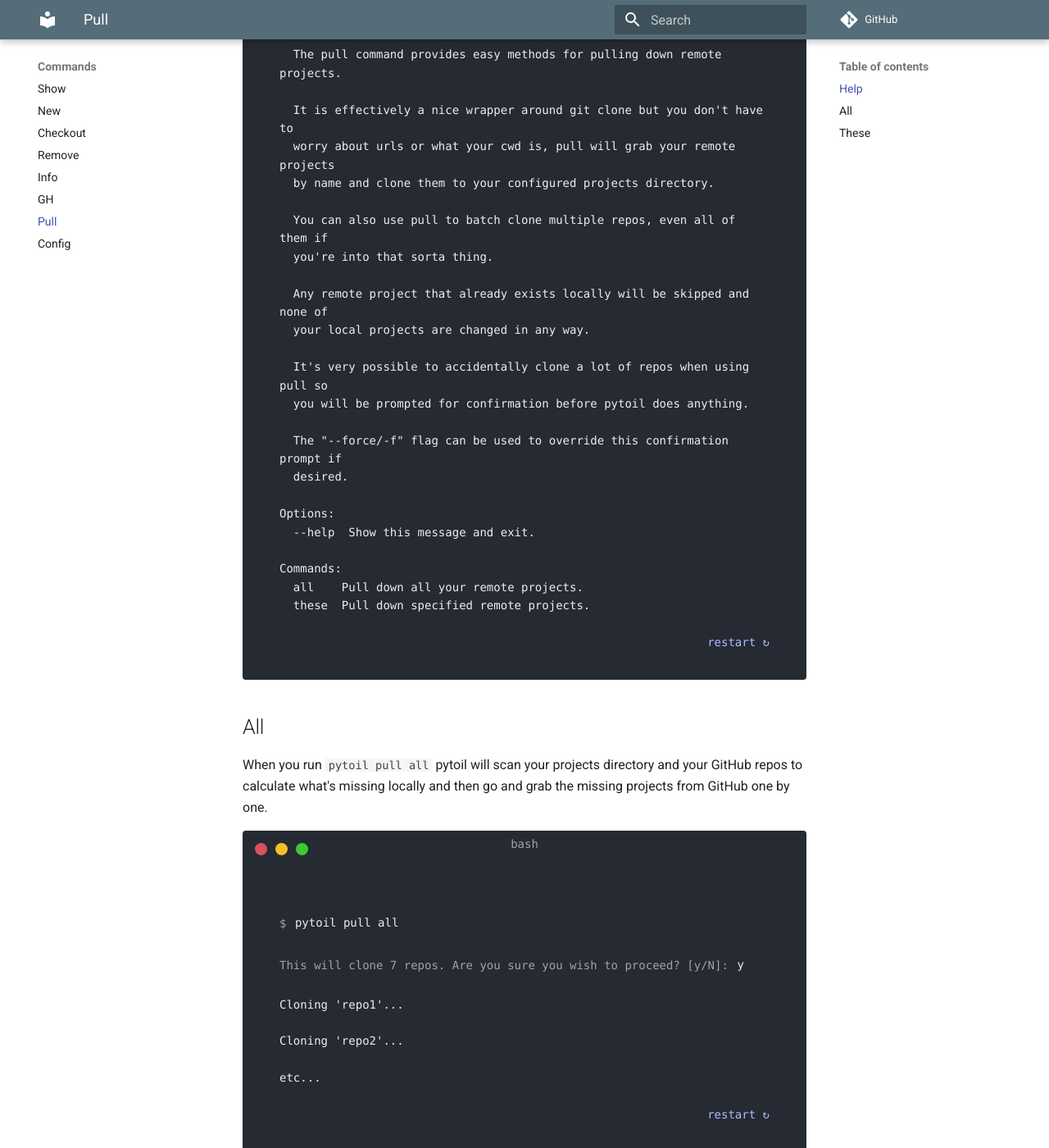
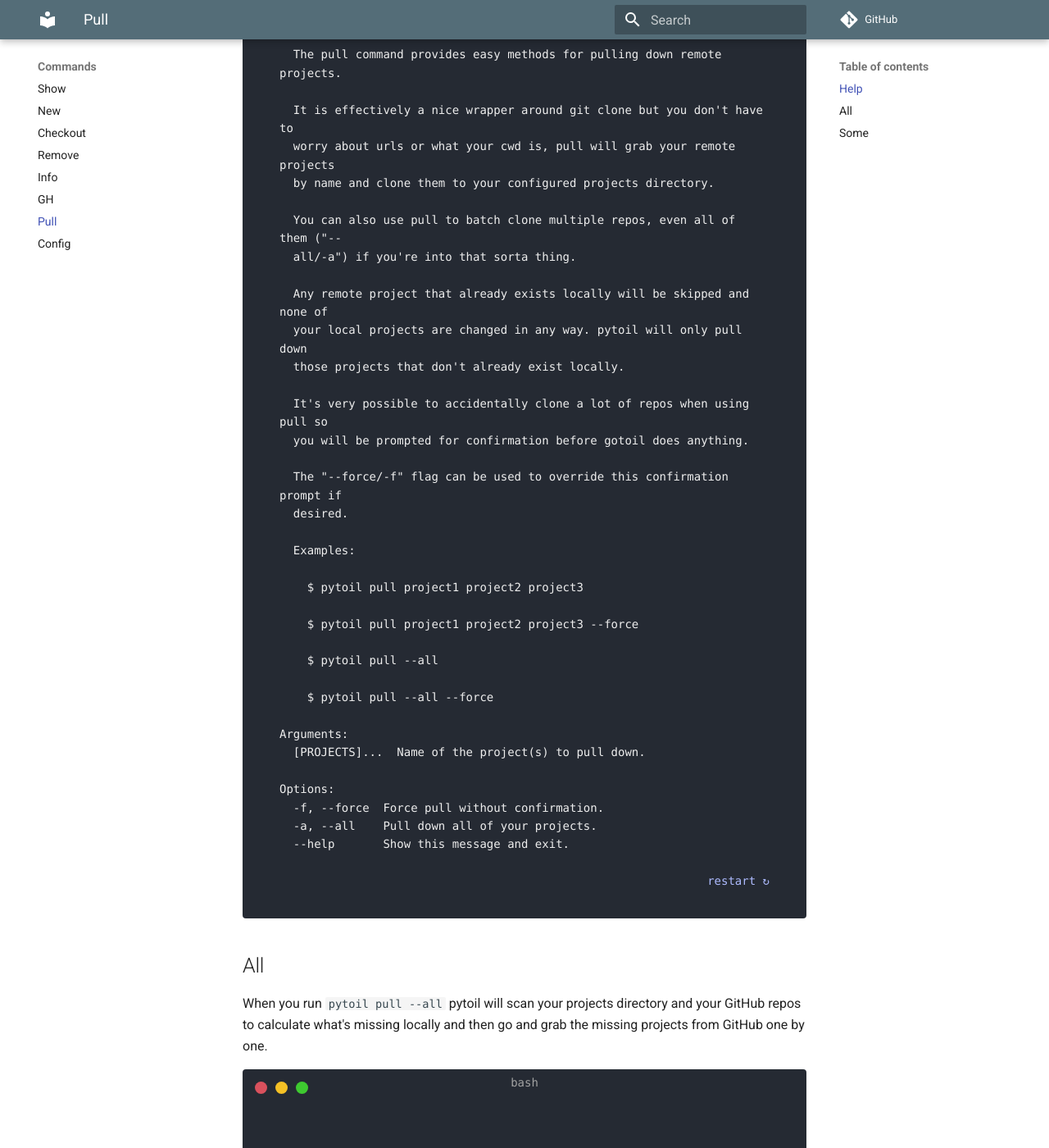
Before and after one commit to FollowTheProcess/pytoil, an MkDocs documentation site: the page built from docs/commands/pull.md, in a window 1280 px wide and 1400 px high, scrolled down 620 px. Shown: the whole window at 82% size. Built offline with MkDocs 1.6.1 and Material for MkDocs 9.7.7, drawn with Linux system fonts in a browser that asks for light colours; emoji names are drawn with the system emoji font; some web fonts are replaced; comment, search, counter and statistics services are not loaded; some of the changed text lies outside the part shown.

Commit message:
Update docs for pull and remove changes

````diff
--- a/docs/commands/pull.md
+++ b/docs/commands/pull.md
@@ -11,7 +11,7 @@ Any projects you already have locally will be completely skipped by `pull` so it
 ```console
 $ pytoil pull --help
 
-Usage: pytoil pull [OPTIONS] COMMAND [ARGS]...
+Usage: pytoil pull [OPTIONS] [PROJECTS]...
 
   Pull down your remote projects.
 
@@ -21,24 +21,37 @@ Usage: pytoil pull [OPTIONS] COMMAND [ARGS]...
   worry about urls or what your cwd is, pull will grab your remote projects
   by name and clone them to your configured projects directory.
 
-  You can also use pull to batch clone multiple repos, even all of them if
-  you're into that sorta thing.
+  You can also use pull to batch clone multiple repos, even all of them ("--
+  all/-a") if you're into that sorta thing.
 
   Any remote project that already exists locally will be skipped and none of
-  your local projects are changed in any way.
+  your local projects are changed in any way. pytoil will only pull down
+  those projects that don't already exist locally.
 
   It's very possible to accidentally clone a lot of repos when using pull so
-  you will be prompted for confirmation before pytoil does anything.
+  you will be prompted for confirmation before gotoil does anything.
 
   The "--force/-f" flag can be used to override this confirmation prompt if
   desired.
 
+  Examples:
+
+    $ pytoil pull project1 project2 project3
+
+    $ pytoil pull project1 project2 project3 --force
+
+    $ pytoil pull --all
+
+    $ pytoil pull --all --force
+
+Arguments:
+  [PROJECTS]...  Name of the project(s) to pull down.
+
 Options:
-  --help  Show this message and exit.
+  -f, --force  Force pull without confirmation.
+  -a, --all    Pull down all of your projects.
+  --help       Show this message and exit.
 
-Commands:
-  all    Pull down all your remote projects.
-  these  Pull down specified remote projects.
 
 ```
 
@@ -46,12 +59,12 @@ Commands:
 
 ## All
 
-When you run `pytoil pull all` pytoil will scan your projects directory and your GitHub repos to calculate what's missing locally and then go and grab the missing projects from GitHub one by one.
+When you run `pytoil pull --all` pytoil will scan your projects directory and your GitHub repos to calculate what's missing locally and then go and grab the missing projects from GitHub one by one.
 
 <div class="termy">
 
 ```console
-$ pytoil pull all
+$ pytoil pull --all
 
 # This will clone 7 repos. Are you sure you wish to proceed? [y/N]:$ y
 
@@ -66,14 +79,14 @@ etc...
 
 !!! warning
 
-    If you have lots of GitHub repos this could take a while, you might be better off selecting specific repos to pull by using `pytoil pull these`. More on that down here :point_down:
+    If you have lots of GitHub repos this could take a while, you might be better off selecting specific repos to pull by using `pytoil pull [project(s)]`. More on that down here :point_down:
 
     However, it will prompt you telling you exactly how many repos it is going to clone and ask you to confirm! This confirmation can be disabled by using the `--force/-f` flag.
 
 <div class="termy">
 
 ```console
-$ pytoil pull all
+$ pytoil pull --all
 
 // This person has a LOT of repos
 
@@ -84,16 +97,16 @@ Aborted!
 
 </div>
 
-## These
+## Some
 
-If you have a lot of repos or you only want a few of them, `pytoil pull these` is what you want!
+If you have a lot of repos or you only want a few of them, `pytoil pull` accepts a space separated list of projects as arguments.
 
-`these` accepts a space-separated list of repo names as an argument and it will again check if you already have any of these locally (and skip them if you do) and finally do the cloning. Like so:
+Doing it this way, it will again check if you already have any of these locally (and skip them if you do) and finally do the cloning. Like so:
 
 <div class="termy">
 
 ```console
-$ pytoil pull these repo1 repo2 repo3 cloned1
+$ pytoil pull repo1 repo2 repo3 cloned1
 
 // In this snippet, our user already has 'cloned1' locally so it's skipped
 
@@ -108,12 +121,12 @@ etc...
 
 </div>
 
-And just like `all` you can abort the whole operation by entering `n` when prompted.
+And just like `--all` you can abort the whole operation by entering `n` when prompted.
 
 <div class="termy">
 
 ```console
-$ pytoil pull these repo1 repo2 repo3 cloned1
+$ pytoil pull repo1 repo2 repo3 cloned1
 
 // In this snippet, our user already has 'cloned1' locally so it's skipped
 
````
Also changed, not shown: CHANGELOG.md (+1 -0 lines), docs/commands/remove.md (+24 -15 lines), 2 other files.
